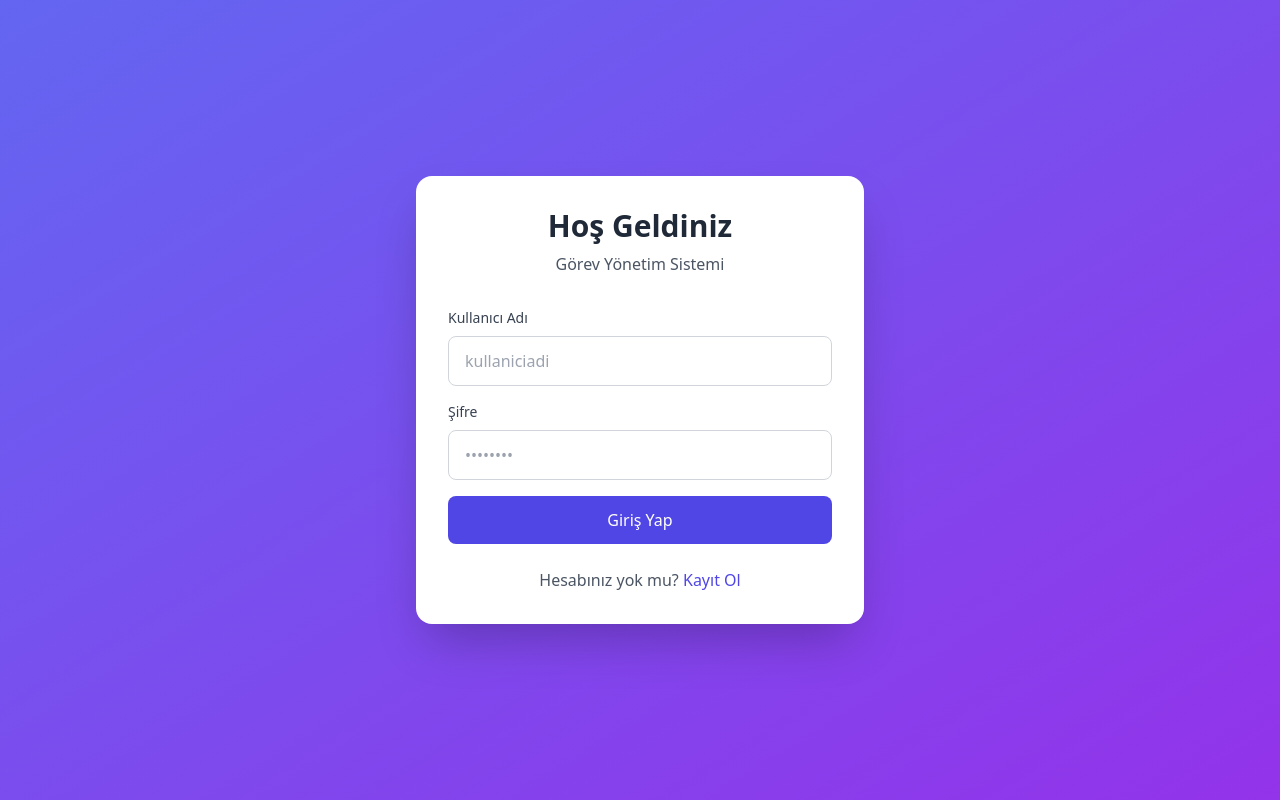
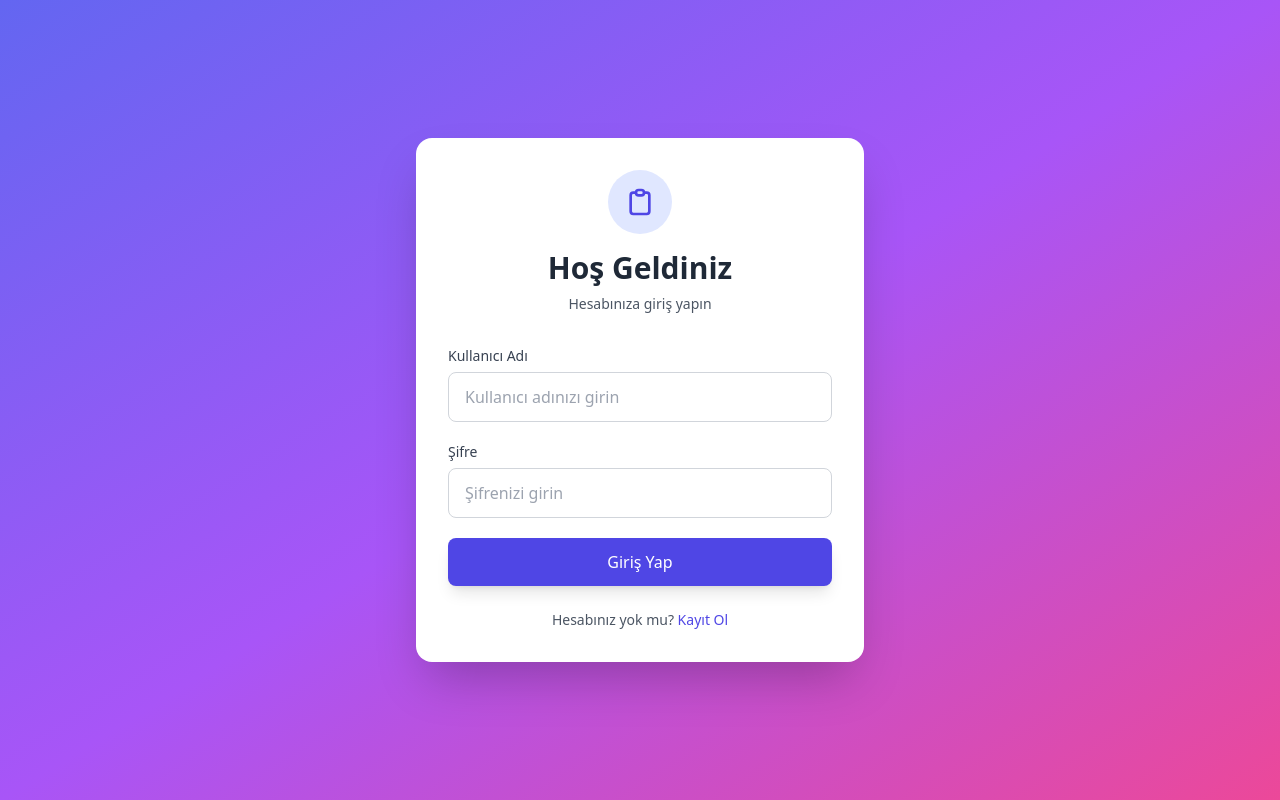
Before and after one commit to CaptainBerkay35/TaskManager, a React (Create React App) app in the folder task-manager-frontend/: page /login in a window 1280 px wide. Built offline with nearby package versions, Linux system fonts and the light colour scheme.

Commit message:
AuthTest completed

```diff
--- a/task-manager-frontend/src/pages/Login.jsx
+++ b/task-manager-frontend/src/pages/Login.jsx
@@ -1,50 +1,93 @@
 import { useState } from 'react';
-import { Link, useNavigate } from 'react-router-dom';
+import { useNavigate, Link } from 'react-router-dom';
 import { useAuth } from '../context/AuthContext';
 
 function Login() {
-  const [formData, setFormData] = useState({ username: '', password: '' });
+  const [formData, setFormData] = useState({
+    username: '',
+    password: ''
+  });
   const [error, setError] = useState('');
-  const [loading, setLoading] = useState(false);
+  const [isLoading, setIsLoading] = useState(false);
+
+  const navigate = useNavigate();
   const { login } = useAuth();
-  const navigate = useNavigate();
 
   const handleSubmit = async (e) => {
     e.preventDefault();
+
+    // Önceki hataları temizle
     setError('');
-    setLoading(true);
+    setIsLoading(true);
 
+    try {
       const result = await login(formData.username, formData.password);
 
+      // ✅ Sadece başarılı durumda yönlendirme yap
       if (result.success) {
-      navigate('/');
+        navigate('/', { replace: true });
       } else {
-      setError(result.message);
+        // ✅ Başarısız durumda hata mesajını göster, yönlendirme YAPMA
+        setError(result.error || 'Giriş başarısız oldu');
       }
-    setLoading(false);
+    } catch (err) {
+      console.error('Login error:', err);
+      setError('Bir hata oluştu. Lütfen tekrar deneyin.');
+    } finally {
+      setIsLoading(false);
+    }
   };
 
   return (
-    <div className="min-h-screen bg-gradient-to-br from-indigo-500 to-purple-600 dark:from-gray-900 dark:to-gray-800 flex items-center justify-center p-4">
-      <div className="bg-white dark:bg-gray-800 rounded-2xl shadow-2xl w-full max-w-md p-8">
-        <div className="text-center mb-8">
-          <h1 className="text-3xl font-bold text-gray-800 dark:text-white mb-2">
+    <div className="min-h-screen flex items-center justify-center bg-gradient-to-br from-indigo-500 via-purple-500 to-pink-500 p-4">
+      <div className="bg-white dark:bg-gray-800 rounded-2xl shadow-2xl w-full max-w-md p-6 sm:p-8">
+        {/* Logo/Header */}
+        <div className="text-center mb-6 sm:mb-8">
+          <div className="inline-flex items-center justify-center w-16 h-16 bg-indigo-100 dark:bg-indigo-900 rounded-full mb-4">
+            <svg className="w-8 h-8 text-indigo-600 dark:text-indigo-400" fill="none" stroke="currentColor" viewBox="0 0 24 24">
+              <path strokeLinecap="round" strokeLinejoin="round" strokeWidth={2} d="M9 5H7a2 2 0 00-2 2v12a2 2 0 002 2h10a2 2 0 002-2V7a2 2 0 00-2-2h-2M9 5a2 2 0 002 2h2a2 2 0 002-2M9 5a2 2 0 012-2h2a2 2 0 012 2" />
+            </svg>
+          </div>
+          <h2 className="text-2xl sm:text-3xl font-bold text-gray-800 dark:text-white mb-2">
             Hoş Geldiniz
-          </h1>
-          <p className="text-gray-600 dark:text-gray-400">
-            Görev Yönetim Sistemi
+          </h2>
+          <p className="text-sm text-gray-600 dark:text-gray-400">
+            Hesabınıza giriş yapın
           </p>
         </div>
 
+        {/* Error Message - Daha Belirgin */}
         {error && (
-          <div className="bg-red-50 dark:bg-red-900/20 border border-red-200 dark:border-red-800 text-red-700 dark:text-red-400 px-4 py-3 rounded-lg mb-4">
+          <div className="mb-4 p-3 sm:p-4 bg-red-50 dark:bg-red-900/30 border-l-4 border-red-500 rounded-lg animate-shake">
+            <div className="flex items-start gap-3">
+              <svg className="w-5 h-5 text-red-500 flex-shrink-0 mt-0.5" fill="currentColor" viewBox="0 0 20 20">
+                <path fillRule="evenodd" d="M10 18a8 8 0 100-16 8 8 0 000 16zM8.707 7.293a1 1 0 00-1.414 1.414L8.586 10l-1.293 1.293a1 1 0 101.414 1.414L10 11.414l1.293 1.293a1 1 0 001.414-1.414L11.414 10l1.293-1.293a1 1 0 00-1.414-1.414L10 8.586 8.707 7.293z" clipRule="evenodd" />
+              </svg>
+              <div className="flex-1">
+                <p className="text-sm font-medium text-red-800 dark:text-red-200">
+                  Giriş Başarısız
+                </p>
+                <p className="text-sm text-red-700 dark:text-red-300 mt-1">
                   {error}
+                </p>
+              </div>
+              <button
+                onClick={() => setError('')}
+                className="text-red-500 hover:text-red-700 dark:hover:text-red-300 transition"
+              >
+                <svg className="w-5 h-5" fill="none" stroke="currentColor" viewBox="0 0 24 24">
+                  <path strokeLinecap="round" strokeLinejoin="round" strokeWidth={2} d="M6 18L18 6M6 6l12 12" />
+                </svg>
+              </button>
+            </div>
           </div>
         )}
 
-        <form onSubmit={handleSubmit} className="space-y-4">
+        {/* Login Form */}
+        <form onSubmit={handleSubmit} className="space-y-4 sm:space-y-5">
+          {/* Username */}
           <div>
-            <label className="block text-sm font-medium text-gray-700 dark:text-gray-300 mb-2">
+            <label className="block text-sm font-medium text-gray-700 dark:text-gray-300 mb-1.5">
               Kullanıcı Adı
             </label>
             <input
@@ -52,13 +95,15 @@ function Login() {
               required
               value={formData.username}
               onChange={(e) => setFormData({ ...formData, username: e.target.value })}
-              className="w-full px-4 py-3 border border-gray-300 dark:border-gray-600 rounded-lg focus:ring-2 focus:ring-indigo-500 dark:focus:ring-indigo-400 bg-white dark:bg-gray-700 text-gray-800 dark:text-white"
-              placeholder="kullaniciadi"
+              className="w-full px-3 sm:px-4 py-2.5 sm:py-3 text-sm sm:text-base border border-gray-300 dark:border-gray-600 rounded-lg focus:ring-2 focus:ring-indigo-500 dark:focus:ring-indigo-400 focus:border-transparent bg-white dark:bg-gray-700 text-gray-800 dark:text-white transition"
+              placeholder="Kullanıcı adınızı girin"
+              disabled={isLoading}
             />
           </div>
 
+          {/* Password */}
           <div>
-            <label className="block text-sm font-medium text-gray-700 dark:text-gray-300 mb-2">
+            <label className="block text-sm font-medium text-gray-700 dark:text-gray-300 mb-1.5">
               Şifre
             </label>
             <input
@@ -66,26 +111,41 @@ function Login() {
               required
               value={formData.password}
               onChange={(e) => setFormData({ ...formData, password: e.target.value })}
-              className="w-full px-4 py-3 border border-gray-300 dark:border-gray-600 rounded-lg focus:ring-2 focus:ring-indigo-500 dark:focus:ring-indigo-400 bg-white dark:bg-gray-700 text-gray-800 dark:text-white"
-              placeholder="••••••••"
+              className="w-full px-3 sm:px-4 py-2.5 sm:py-3 text-sm sm:text-base border border-gray-300 dark:border-gray-600 rounded-lg focus:ring-2 focus:ring-indigo-500 dark:focus:ring-indigo-400 focus:border-transparent bg-white dark:bg-gray-700 text-gray-800 dark:text-white transition"
+              placeholder="Şifrenizi girin"
+              disabled={isLoading}
             />
           </div>
 
+          {/* Submit Button */}
           <button
             type="submit"
-            disabled={loading}
-            className="w-full bg-indigo-600 hover:bg-indigo-700 dark:bg-indigo-500 dark:hover:bg-indigo-600 text-white py-3 rounded-lg font-medium transition disabled:bg-gray-400"
+            disabled={isLoading}
+            className="w-full bg-indigo-600 dark:bg-indigo-500 text-white py-2.5 sm:py-3 rounded-lg hover:bg-indigo-700 dark:hover:bg-indigo-600 transition font-medium text-sm sm:text-base disabled:opacity-50 disabled:cursor-not-allowed flex items-center justify-center gap-2 shadow-lg hover:shadow-xl"
           >
-            {loading ? 'Giriş yapılıyor...' : 'Giriş Yap'}
+            {isLoading ? (
+              <>
+                <div className="animate-spin rounded-full h-5 w-5 border-b-2 border-white"></div>
+                <span>Giriş yapılıyor...</span>
+              </>
+            ) : (
+              'Giriş Yap'
+            )}
           </button>
         </form>
 
-        <p className="text-center mt-6 text-gray-600 dark:text-gray-400">
+        {/* Register Link */}
+        <div className="mt-6 text-center">
+          <p className="text-sm text-gray-600 dark:text-gray-400">
             Hesabınız yok mu?{' '}
-          <Link to="/register" className="text-indigo-600 dark:text-indigo-400 hover:underline font-medium">
+            <Link
+              to="/register"
+              className="text-indigo-600 dark:text-indigo-400 hover:text-indigo-800 dark:hover:text-indigo-300 font-medium transition"
+            >
               Kayıt Ol
             </Link>
           </p>
+        </div>
       </div>
     </div>
   );
--- a/task-manager-frontend/src/pages/Register.jsx
+++ b/task-manager-frontend/src/pages/Register.jsx
@@ -1,5 +1,5 @@
 import { useState } from 'react';
-import { Link, useNavigate } from 'react-router-dom';
+import { useNavigate, Link } from 'react-router-dom';
 import { useAuth } from '../context/AuthContext';
 
 function Register() {
@@ -11,26 +11,32 @@ function Register() {
     fullName: ''
   });
   const [error, setError] = useState('');
-  const [loading, setLoading] = useState(false);
+  const [isLoading, setIsLoading] = useState(false);
+
+  const navigate = useNavigate();
   const { register } = useAuth();
-  const navigate = useNavigate();
 
   const handleSubmit = async (e) => {
     e.preventDefault();
+
+    // Önceki hataları temizle
     setError('');
 
+    // Password match kontrolü
     if (formData.password !== formData.confirmPassword) {
-      setError('Şifreler eşleşmiyor');
+      setError('Şifreler eşleşmiyor!');
       return;
     }
 
+    // Password length kontrolü
     if (formData.password.length < 6) {
-      setError('Şifre en az 6 karakter olmalı');
+      setError('Şifre en az 6 karakter olmalıdır!');
       return;
     }
 
-    setLoading(true);
+    setIsLoading(true);
 
+    try {
       const result = await register(
         formData.username,
         formData.email,
@@ -38,117 +44,177 @@ function Register() {
         formData.fullName
       );
 
+      // ✅ Sadece başarılı durumda yönlendirme
       if (result.success) {
-      navigate('/');
+        navigate('/', { replace: true });
       } else {
-      setError(result.message);
+        // ✅ Başarısız durumda hata göster
+        setError(result.error || 'Kayıt başarısız oldu');
       }
-    setLoading(false);
+    } catch (err) {
+      console.error('Register error:', err);
+      setError('Bir hata oluştu. Lütfen tekrar deneyin.');
+    } finally {
+      setIsLoading(false);
+    }
   };
 
   return (
-    <div className="min-h-screen bg-gradient-to-br from-indigo-500 to-purple-600 dark:from-gray-900 dark:to-gray-800 flex items-center justify-center p-4">
-      <div className="bg-white dark:bg-gray-800 rounded-2xl shadow-2xl w-full max-w-md p-8">
-        <div className="text-center mb-8">
-          <h1 className="text-3xl font-bold text-gray-800 dark:text-white mb-2">
+    <div className="min-h-screen flex items-center justify-center bg-gradient-to-br from-indigo-500 via-purple-500 to-pink-500 p-4">
+      <div className="bg-white dark:bg-gray-800 rounded-2xl shadow-2xl w-full max-w-md p-6 sm:p-8">
+        {/* Logo/Header */}
+        <div className="text-center mb-6 sm:mb-8">
+          <div className="inline-flex items-center justify-center w-16 h-16 bg-indigo-100 dark:bg-indigo-900 rounded-full mb-4">
+            <svg className="w-8 h-8 text-indigo-600 dark:text-indigo-400" fill="none" stroke="currentColor" viewBox="0 0 24 24">
+              <path strokeLinecap="round" strokeLinejoin="round" strokeWidth={2} d="M18 9v3m0 0v3m0-3h3m-3 0h-3m-2-5a4 4 0 11-8 0 4 4 0 018 0zM3 20a6 6 0 0112 0v1H3v-1z" />
+            </svg>
+          </div>
+          <h2 className="text-2xl sm:text-3xl font-bold text-gray-800 dark:text-white mb-2">
             Hesap Oluştur
-          </h1>
-          <p className="text-gray-600 dark:text-gray-400">
-            Görev Yönetim Sistemi
+          </h2>
+          <p className="text-sm text-gray-600 dark:text-gray-400">
+            Ücretsiz hesabınızı oluşturun
           </p>
         </div>
 
+        {/* Error Message */}
         {error && (
-          <div className="bg-red-50 dark:bg-red-900/20 border border-red-200 dark:border-red-800 text-red-700 dark:text-red-400 px-4 py-3 rounded-lg mb-4">
+          <div className="mb-4 p-3 sm:p-4 bg-red-50 dark:bg-red-900/30 border-l-4 border-red-500 rounded-lg animate-shake">
+            <div className="flex items-start gap-3">
+              <svg className="w-5 h-5 text-red-500 flex-shrink-0 mt-0.5" fill="currentColor" viewBox="0 0 20 20">
+                <path fillRule="evenodd" d="M10 18a8 8 0 100-16 8 8 0 000 16zM8.707 7.293a1 1 0 00-1.414 1.414L8.586 10l-1.293 1.293a1 1 0 101.414 1.414L10 11.414l1.293 1.293a1 1 0 001.414-1.414L11.414 10l1.293-1.293a1 1 0 00-1.414-1.414L10 8.586 8.707 7.293z" clipRule="evenodd" />
+              </svg>
+              <div className="flex-1">
+                <p className="text-sm font-medium text-red-800 dark:text-red-200">
+                  Kayıt Başarısız
+                </p>
+                <p className="text-sm text-red-700 dark:text-red-300 mt-1">
                   {error}
+                </p>
+              </div>
+              <button
+                onClick={() => setError('')}
+                className="text-red-500 hover:text-red-700 dark:hover:text-red-300 transition"
+              >
+                <svg className="w-5 h-5" fill="none" stroke="currentColor" viewBox="0 0 24 24">
+                  <path strokeLinecap="round" strokeLinejoin="round" strokeWidth={2} d="M6 18L18 6M6 6l12 12" />
+                </svg>
+              </button>
+            </div>
           </div>
         )}
 
+        {/* Register Form */}
         <form onSubmit={handleSubmit} className="space-y-4">
+          {/* Full Name */}
           <div>
-            <label className="block text-sm font-medium text-gray-700 dark:text-gray-300 mb-2">
-              Kullanıcı Adı *
+            <label className="block text-sm font-medium text-gray-700 dark:text-gray-300 mb-1.5">
+              Ad Soyad
+            </label>
+            <input
+              type="text"
+              required
+              value={formData.fullName}
+              onChange={(e) => setFormData({ ...formData, fullName: e.target.value })}
+              className="w-full px-3 sm:px-4 py-2.5 text-sm sm:text-base border border-gray-300 dark:border-gray-600 rounded-lg focus:ring-2 focus:ring-indigo-500 dark:focus:ring-indigo-400 focus:border-transparent bg-white dark:bg-gray-700 text-gray-800 dark:text-white transition"
+              placeholder="Ad Soyad"
+              disabled={isLoading}
+            />
+          </div>
+
+          {/* Username */}
+          <div>
+            <label className="block text-sm font-medium text-gray-700 dark:text-gray-300 mb-1.5">
+              Kullanıcı Adı
             </label>
             <input
               type="text"
               required
               value={formData.username}
               onChange={(e) => setFormData({ ...formData, username: e.target.value })}
-              className="w-full px-4 py-3 border border-gray-300 dark:border-gray-600 rounded-lg focus:ring-2 focus:ring-indigo-500 dark:focus:ring-indigo-400 bg-white dark:bg-gray-700 text-gray-800 dark:text-white"
-              placeholder="kullaniciadi"
+              className="w-full px-3 sm:px-4 py-2.5 text-sm sm:text-base border border-gray-300 dark:border-gray-600 rounded-lg focus:ring-2 focus:ring-indigo-500 dark:focus:ring-indigo-400 focus:border-transparent bg-white dark:bg-gray-700 text-gray-800 dark:text-white transition"
+              placeholder="Kullanıcı adı"
+              disabled={isLoading}
             />
           </div>
 
+          {/* Email */}
           <div>
-            <label className="block text-sm font-medium text-gray-700 dark:text-gray-300 mb-2">
-              Email *
+            <label className="block text-sm font-medium text-gray-700 dark:text-gray-300 mb-1.5">
+              E-posta
             </label>
             <input
               type="email"
               required
               value={formData.email}
               onChange={(e) => setFormData({ ...formData, email: e.target.value })}
-              className="w-full px-4 py-3 border border-gray-300 dark:border-gray-600 rounded-lg focus:ring-2 focus:ring-indigo-500 dark:focus:ring-indigo-400 bg-white dark:bg-gray-700 text-gray-800 dark:text-white"
-              placeholder="email@example.com"
+              className="w-full px-3 sm:px-4 py-2.5 text-sm sm:text-base border border-gray-300 dark:border-gray-600 rounded-lg focus:ring-2 focus:ring-indigo-500 dark:focus:ring-indigo-400 focus:border-transparent bg-white dark:bg-gray-700 text-gray-800 dark:text-white transition"
+              placeholder="ornek@email.com"
+              disabled={isLoading}
             />
           </div>
 
+          {/* Password */}
           <div>
-            <label className="block text-sm font-medium text-gray-700 dark:text-gray-300 mb-2">
-              Ad Soyad
-            </label>
-            <input
-              type="text"
-              value={formData.fullName}
-              onChange={(e) => setFormData({ ...formData, fullName: e.target.value })}
-              className="w-full px-4 py-3 border border-gray-300 dark:border-gray-600 rounded-lg focus:ring-2 focus:ring-indigo-500 dark:focus:ring-indigo-400 bg-white dark:bg-gray-700 text-gray-800 dark:text-white"
-              placeholder="Adınız Soyadınız"
-            />
-          </div>
-
-          <div>
-            <label className="block text-sm font-medium text-gray-700 dark:text-gray-300 mb-2">
-              Şifre *
+            <label className="block text-sm font-medium text-gray-700 dark:text-gray-300 mb-1.5">
+              Şifre
             </label>
             <input
               type="password"
               required
               value={formData.password}
               onChange={(e) => setFormData({ ...formData, password: e.target.value })}
-              className="w-full px-4 py-3 border border-gray-300 dark:border-gray-600 rounded-lg focus:ring-2 focus:ring-indigo-500 dark:focus:ring-indigo-400 bg-white dark:bg-gray-700 text-gray-800 dark:text-white"
-              placeholder="••••••••"
+              className="w-full px-3 sm:px-4 py-2.5 text-sm sm:text-base border border-gray-300 dark:border-gray-600 rounded-lg focus:ring-2 focus:ring-indigo-500 dark:focus:ring-indigo-400 focus:border-transparent bg-white dark:bg-gray-700 text-gray-800 dark:text-white transition"
+              placeholder="En az 6 karakter"
+              disabled={isLoading}
             />
           </div>
 
+          {/* Confirm Password */}
           <div>
-            <label className="block text-sm font-medium text-gray-700 dark:text-gray-300 mb-2">
-              Şifre Tekrar *
+            <label className="block text-sm font-medium text-gray-700 dark:text-gray-300 mb-1.5">
+              Şifre Tekrar
             </label>
             <input
               type="password"
               required
               value={formData.confirmPassword}
               onChange={(e) => setFormData({ ...formData, confirmPassword: e.target.value })}
-              className="w-full px-4 py-3 border border-gray-300 dark:border-gray-600 rounded-lg focus:ring-2 focus:ring-indigo-500 dark:focus:ring-indigo-400 bg-white dark:bg-gray-700 text-gray-800 dark:text-white"
-              placeholder="••••••••"
+              className="w-full px-3 sm:px-4 py-2.5 text-sm sm:text-base border border-gray-300 dark:border-gray-600 rounded-lg focus:ring-2 focus:ring-indigo-500 dark:focus:ring-indigo-400 focus:border-transparent bg-white dark:bg-gray-700 text-gray-800 dark:text-white transition"
+              placeholder="Şifrenizi tekrar girin"
+              disabled={isLoading}
             />
           </div>
 
+          {/* Submit Button */}
           <button
             type="submit"
-            disabled={loading}
-            className="w-full bg-indigo-600 hover:bg-indigo-700 dark:bg-indigo-500 dark:hover:bg-indigo-600 text-white py-3 rounded-lg font-medium transition disabled:bg-gray-400"
+            disabled={isLoading}
+            className="w-full bg-indigo-600 dark:bg-indigo-500 text-white py-2.5 sm:py-3 rounded-lg hover:bg-indigo-700 dark:hover:bg-indigo-600 transition font-medium text-sm sm:text-base disabled:opacity-50 disabled:cursor-not-allowed flex items-center justify-center gap-2 shadow-lg hover:shadow-xl"
           >
-            {loading ? 'Kayıt yapılıyor...' : 'Kayıt Ol'}
+            {isLoading ? (
+              <>
+                <div className="animate-spin rounded-full h-5 w-5 border-b-2 border-white"></div>
+                <span>Kayıt yapılıyor...</span>
+              </>
+            ) : (
+              'Kayıt Ol'
+            )}
           </button>
         </form>
 
-        <p className="text-center mt-6 text-gray-600 dark:text-gray-400">
+        {/* Login Link */}
+        <div className="mt-6 text-center">
+          <p className="text-sm text-gray-600 dark:text-gray-400">
             Zaten hesabınız var mı?{' '}
-          <Link to="/login" className="text-indigo-600 dark:text-indigo-400 hover:underline font-medium">
+            <Link
+              to="/login"
+              className="text-indigo-600 dark:text-indigo-400 hover:text-indigo-800 dark:hover:text-indigo-300 font-medium transition"
+            >
               Giriş Yap
             </Link>
           </p>
+        </div>
       </div>
     </div>
   );
```
Also changed, not shown: task-manager-frontend/src/context/AuthContext.jsx (+67 -31 lines). Lines whose indentation alone changed are shown as unchanged.
